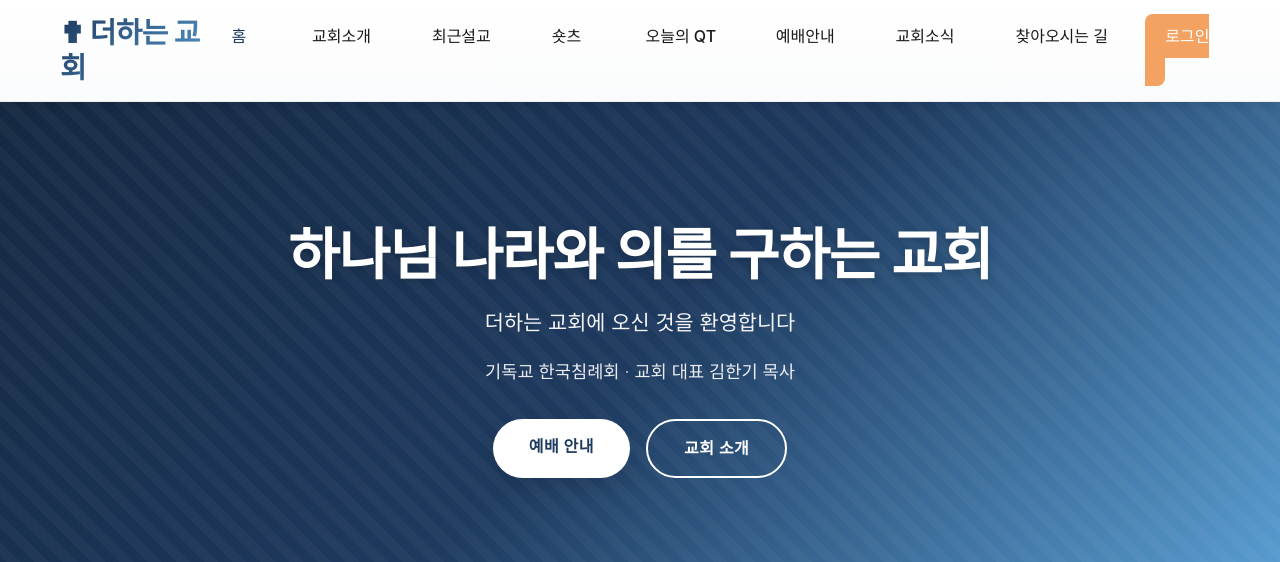
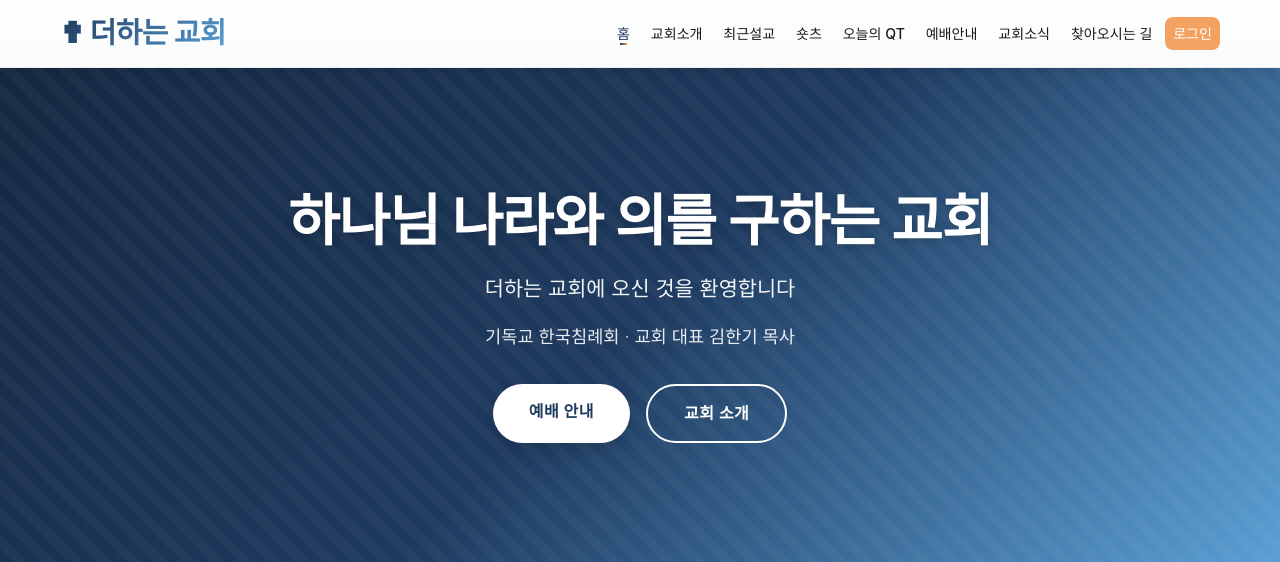
Before and after one commit to dhjin/church-website, a FastAPI app: page / in a window 1280 px wide. Shown: the top 562 px of the page. Run offline with FastAPI, Linux system fonts and the light colour scheme; data comes from the database, SQL or seed files in the repository; data that the repository does not hold is empty; some libraries are stand-ins or nearby versions.

Commit message:
Fix navbar menu overflow - reduce spacing and use hamburger menu at 1024px
- 네비게이션 메뉴 gap/padding 축소로 데스크탑에서 한 줄 표시
- white-space: nowrap으로 텍스트 줄바꿈 방지
- 모바일 메뉴 브레이크포인트 768px → 1024px 변경
- 1280px 이하에서 추가 축소 미디어 쿼리 추가

Co-Authored-By: Claude Sonnet 4.6 <noreply@anthropic.com>

```diff
--- a/static/css/style.css
+++ b/static/css/style.css
@@ -154,25 +154,28 @@ h3 {
 .nav-menu {
     display: flex;
     list-style: none;
-    gap: 2rem;
+    gap: 0.5rem;
+    flex-wrap: nowrap;
 }
 
 .nav-menu a {
     text-decoration: none;
     color: var(--text-dark);
     font-weight: 500;
-    padding: 0.75rem 1.25rem;
+    padding: 0.5rem 0.7rem;
     border-radius: 8px;
     position: relative;
     transition: color var(--transition-base);
+    white-space: nowrap;
+    font-size: 0.92rem;
 }
 
 .nav-menu a::after {
     content: '';
     position: absolute;
-    bottom: 0.5rem;
-    left: 1.25rem;
-    right: 1.25rem;
+    bottom: 0.3rem;
+    left: 0.7rem;
+    right: 0.7rem;
     height: 2px;
     background: linear-gradient(to right, var(--primary-color), var(--accent-color));
     transform: scaleX(0);
@@ -966,7 +969,7 @@ section {
 }
 
 /* Responsive Design */
-@media (max-width: 768px) {
+@media (max-width: 1024px) {
     /* Mobile Menu Toggle */
     .mobile-menu-toggle {
         display: flex;
@@ -1000,6 +1003,8 @@ section {
         padding: 1rem 2rem;
         border-radius: 0;
         border-bottom: 1px solid var(--border-color);
+        font-size: 1rem;
+        white-space: normal;
     }
 
     .logo h1 {
@@ -1131,14 +1136,17 @@ section {
     .grid {
         grid-template-columns: repeat(2, 1fr);
     }
-
+}
+
+/* Large desktop nav adjustments */
+@media (min-width: 1025px) and (max-width: 1280px) {
     .nav-menu {
-        gap: 1rem;
+        gap: 0.3rem;
     }
 
     .nav-menu a {
-        padding: 0.5rem 0.8rem;
-        font-size: 0.95rem;
+        padding: 0.5rem 0.5rem;
+        font-size: 0.88rem;
     }
 }
 
```
